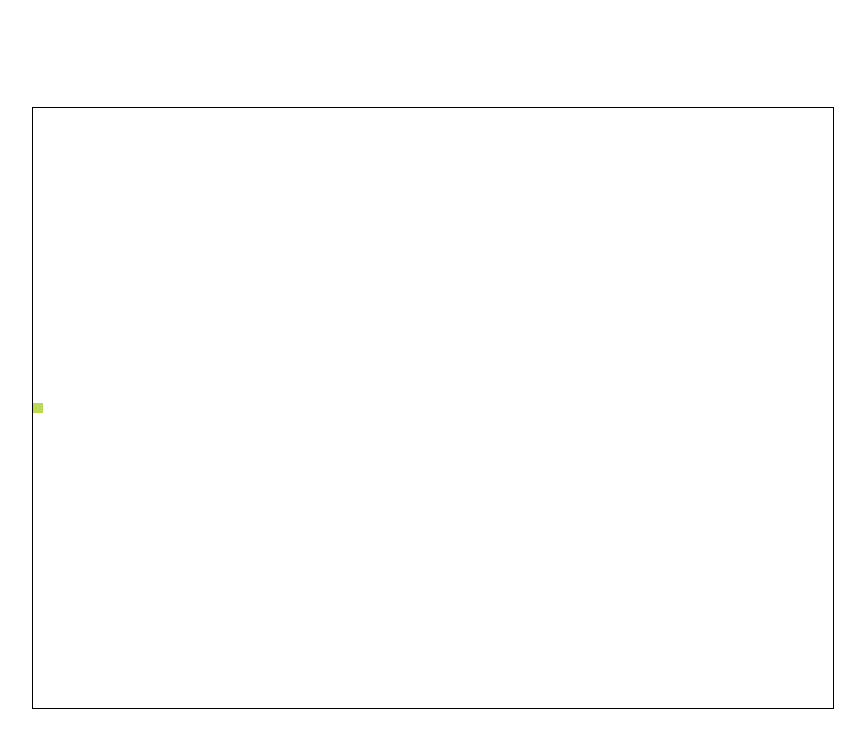
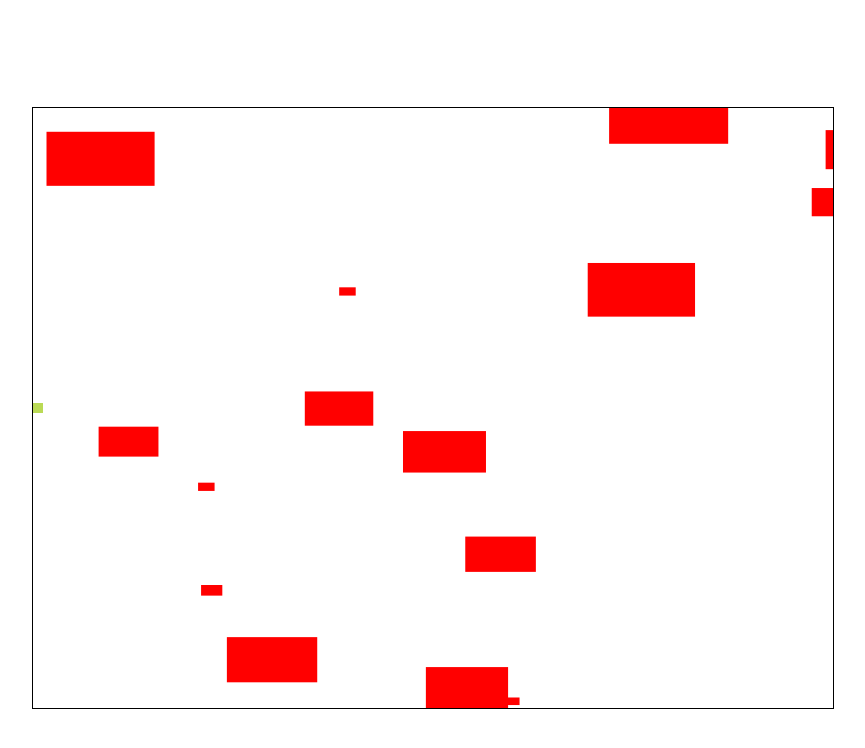
Before and after one commit to hfolcot/HungryHungry, a plain HTML site: page index.html in a window 1280 px wide. Shown: the whole page, without its empty margins (207-1072 px from the left). Drawn offline with Linux system fonts and the light colour scheme.

Commit message:
added food

```diff
--- a/index.html
+++ b/index.html
@@ -22,6 +22,7 @@
     <canvas id="canvas"></canvas>
 
     <script src='js/input.js'></script>
+    <script src='js/food.js'></script>
     <script src='js/player.js'></script>
     <script src='js/game.js'></script>
     <script src='js/script.js'></script>
--- /dev/null
+++ b/js/food.js
@@ -0,0 +1,51 @@
+class Food {
+    constructor(game) {
+        this.direction = Math.random() > 0.5 ? 'h' : 'v'; //Random horizontal or vertical direction
+        this.x = Math.random() * game.canvas.width;
+        this.y = Math.random() * game.canvas.height;
+        this.width = Math.random() * game.canvas.width/6;
+        this.height = this.width/2;
+        this.speed =  Math.random() > 0.5 ? (Math.random() * 1)  : (Math.random() * -1); //Random speed between -1 (left) and +1 (right)
+        console.log(this)
+    }
+    update(game) {
+        if(this.direction == 'h'){
+            this.x += this.speed;
+        } else if(this.direction == 'v'){
+            this.y += this.speed;
+        }
+
+        /***************************************
+         ** Check if food has left the canvas **
+         ** and reset to opposite edge *********
+         ***************************************/
+        if(this.x + this.width < 0){
+            // Food has passed left edge of canvas
+            this.x = game.canvas.width;
+            this.width = Math.random() * game.canvas.width/6;
+            this.height = this.width/2;
+        }
+        if(this.x > game.canvas.width){
+            // Food has passed right edge of canvas
+            this.width = Math.random() * game.canvas.width/6;
+            this.height = this.width/2;
+            this.x = 0 - this.width;
+        }
+        if(this.y > canvas.height){
+            // Food has passed bottom edge of canvas
+            this.width = Math.random() * game.canvas.width/6;
+            this.height = this.width/2;
+            this.y = 0 - this.height;
+        }
+        if(this.y + this.height < 0){
+            // Food has passed top edge of canvas
+            this.width = Math.random() * game.canvas.width/6;
+            this.height = this.width/2;
+            this.y = game.canvas.height;
+        }
+    }
+    draw(ctx){
+        ctx.fillStyle = 'red';
+        ctx.fillRect(this.x, this.y, this.width, this.height);
+    }
+}
--- a/js/game.js
+++ b/js/game.js
@@ -1,11 +1,26 @@
 class Game {
     constructor(canvas) {
-        this.player = new Player(canvas);
+        this.player;
+        this.foodArr = [];
         this.keys = [];
+        this.canvas = canvas;
+        this.numberOfFood = 15;
         new InputHandler(this);
     }
-    update() {
+    init() {
+        this.player = new Player(canvas);
+        this.foodArr = [];
+        this.keys = [];
+        for(let i=0; i<this.numberOfFood; i++){
+            this.foodArr.unshift(new Food(this));
+        }
+    }
+    update(ctx) {
          this.player.update(this);
          this.player.draw(ctx);
+         for(let i=0; i<this.foodArr.length; i++){
+             this.foodArr[i].update(this);
+             this.foodArr[i].draw(ctx);
+         }
     }
 }
--- a/js/script.js
+++ b/js/script.js
@@ -7,6 +7,7 @@ canvas.height = 600;
 
 
 const game = new Game(canvas);
+game.init();
 
 function loop(){
     ctx.clearRect(0, 0, canvas.width, canvas.height);
```
Also changed, not shown: js/player.js (+4 -4 lines).
